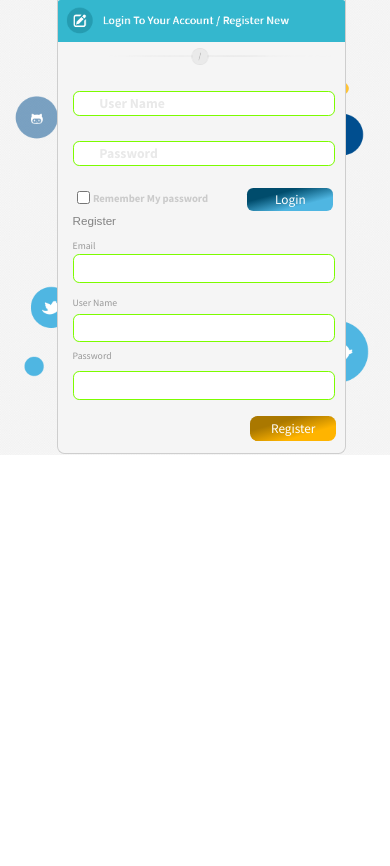
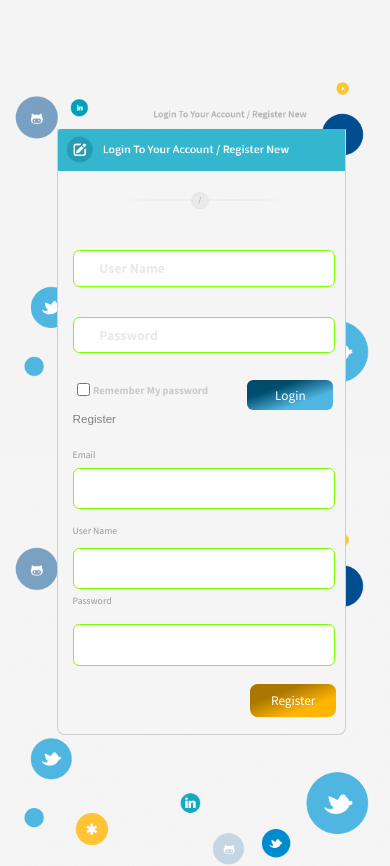
Before and after one commit to Sphinx7777/HTMLtest, a React (Create React App) app: page / in a window 390 px wide. Shown: the top 866 px of the page. Before the commit the page ends 844 px from the top, so only its background shows below. Built offline with nearby package versions, Linux system fonts and the light colour scheme.

Commit message:
test_Finished_New

```diff
--- a/src/App.js
+++ b/src/App.js
@@ -26,7 +26,10 @@ export const App = () => {
 		})
 	};
 	const submitRegData = (data) => {
-		setRegData(data)
+		setRegData(data);
+		return disableBtnSend(5000).then(() => {
+			return true;
+		})
 	};
 
 	return (
--- a/src/App.module.scss
+++ b/src/App.module.scss
@@ -101,11 +101,15 @@ html, body {
 			}
 		}
 	}
+}
 	@media screen and (max-width: 500px) {
+		.formWrapper {
+height: 1290px;
+			.form_Bac {
+
+			}
 			.form {
-			top: 0;
-			bottom:0;
-			height: 99.7%;
+top:10%;
 
 				.formHeader {
 					max-height: 10%;
@@ -148,4 +152,5 @@ html, body {
 				}
 			}
 		}
+
 	}
--- a/src/Components/Form/LoginRegisterForm.jsx
+++ b/src/Components/Form/LoginRegisterForm.jsx
@@ -9,7 +9,7 @@ const maxlength50 = maxLengthCreator(50);
 const minlength4 = minLengthCreator(4);
 
 
-const LoginRegisterForm = ({handleSubmit, submitting, submitRegData}) => {
+const LoginRegisterForm = ({handleSubmit, submitting, submitRegData,pristine,reset}) => {
 
 	return (
 		<div className={s.login}>
@@ -51,7 +51,7 @@ const LoginRegisterForm = ({handleSubmit, submitting, submitRegData}) => {
 						validate={[emptyField, minlength4, maxlength30]}
 					/>
 				</div>
-				<button className={s.loginRegisterBtn} type="submit" disabled={submitting}>
+				<button className={s.loginRegisterBtn} type="submit" disabled={pristine || submitting} onClick={()=>setTimeout(reset,0)} >
 					Register
 				</button>
 			</form>
```
Lines whose indentation alone changed are shown as unchanged.
